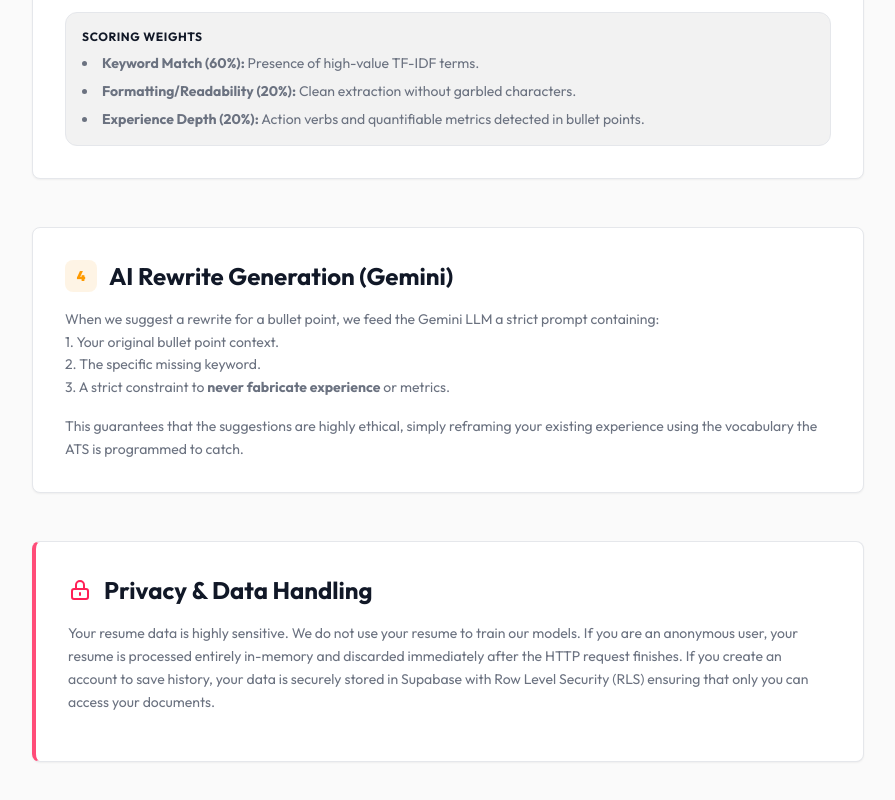
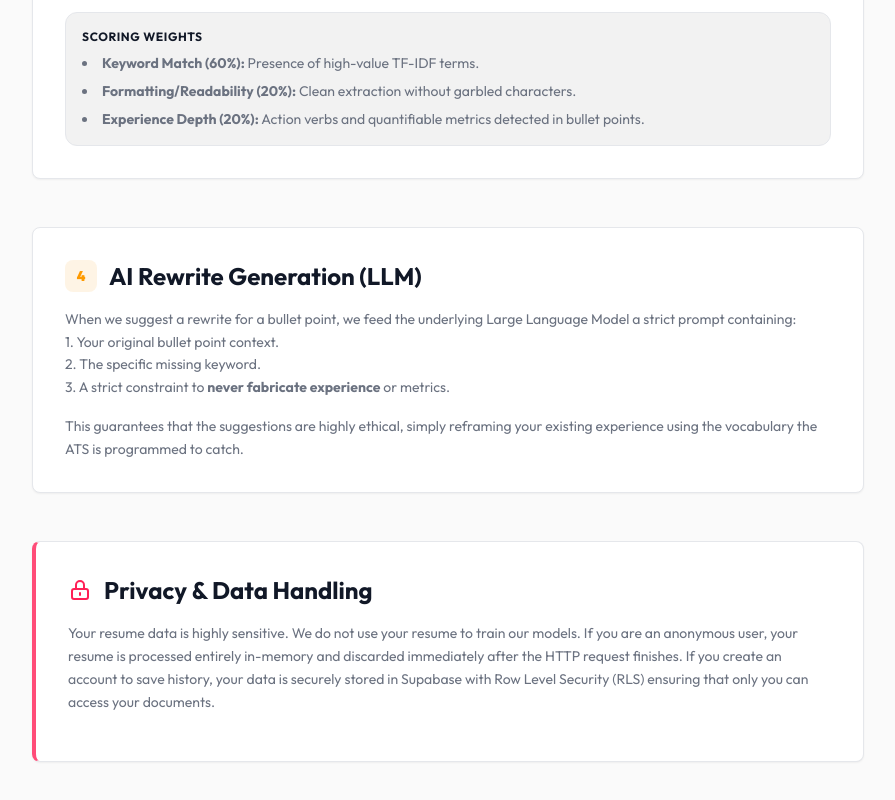
Before and after one commit to dataassemblehub-cpu/resume_ats_scanner, a Next.js app in the folder frontend/: page /docs in a window 1280 px wide. Shown: the part 963-1763 px from the top of the page, without its empty margins (192-1087 px from the left). Built offline with nearby package versions, Linux system fonts and the light colour scheme; no server answers.

Commit message:
chore(Copy): Remove specific model names from marketing pages for future-proofing

```diff
--- a/frontend/app/(marketing)/LandingClient.tsx
+++ b/frontend/app/(marketing)/LandingClient.tsx
@@ -96,7 +96,7 @@ export default function LandingClient() {
           </div>
           <h3 className="text-xl font-bold text-primary">AI-Powered Optimization</h3>
           <p className="text-sm text-muted leading-relaxed">
-            Transform your experience with zero hallucinations. Our Gemini AI intelligently reframes your existing achievements to naturally incorporate missing keywords.
+            Transform your experience with zero hallucinations. Our proprietary AI intelligently reframes your existing achievements to naturally incorporate missing keywords.
           </p>
         </motion.div>
       </motion.div>
--- a/frontend/app/(marketing)/docs/page.tsx
+++ b/frontend/app/(marketing)/docs/page.tsx
@@ -99,10 +99,10 @@ export default function DocsPage() {
           <section className="glass-panel p-8 glow-card-amber">
             <h2 className="text-2xl font-bold mb-4 text-primary flex items-center gap-3">
               <span className="w-8 h-8 rounded-lg bg-amber-500/10 text-amber-500 flex items-center justify-center text-sm font-black">4</span>
-              AI Rewrite Generation (Gemini)
+              AI Rewrite Generation (LLM)
             </h2>
             <p className="text-sm text-muted leading-relaxed mb-4">
-              When we suggest a rewrite for a bullet point, we feed the Gemini LLM a strict prompt containing:
+              When we suggest a rewrite for a bullet point, we feed the underlying Large Language Model a strict prompt containing:
               <br/>1. Your original bullet point context.
               <br/>2. The specific missing keyword.
               <br/>3. A strict constraint to <strong>never fabricate experience</strong> or metrics.
```
